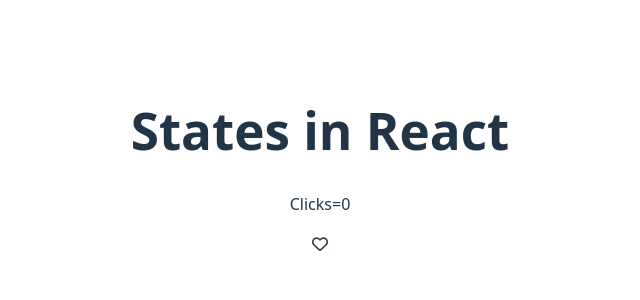
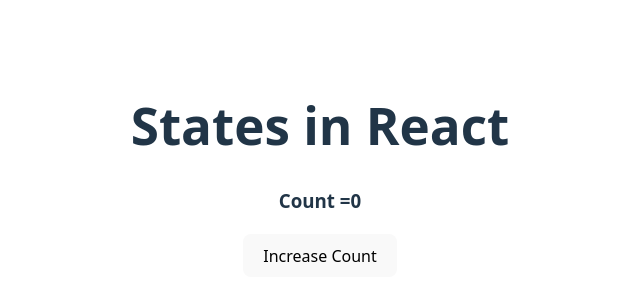
Before and after one commit to jPlusPlus25/react-hands-on, a React (Vite) app in the folder react-state-class/: page / in a window 1280 px wide. Shown: the part 230-530 px from the top of the page, without its empty margins (320-960 px from the left). Built offline with nearby package versions, Linux system fonts and the light colour scheme.

Commit message:
update file

```diff
--- a/react-state-class/src/App.jsx
+++ b/react-state-class/src/App.jsx
@@ -7,7 +7,7 @@
   return (
     <>
     <h1>States in React</h1>
-    <LikeButton/>
+    <Counter/>
     </>
 
   )
```
